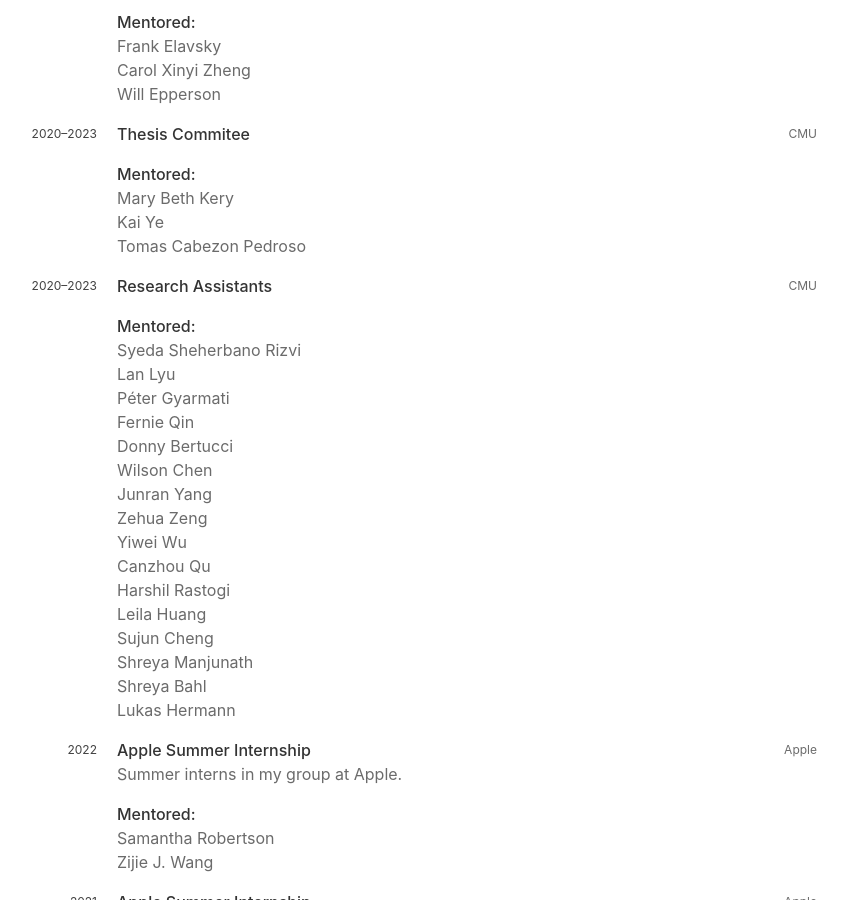
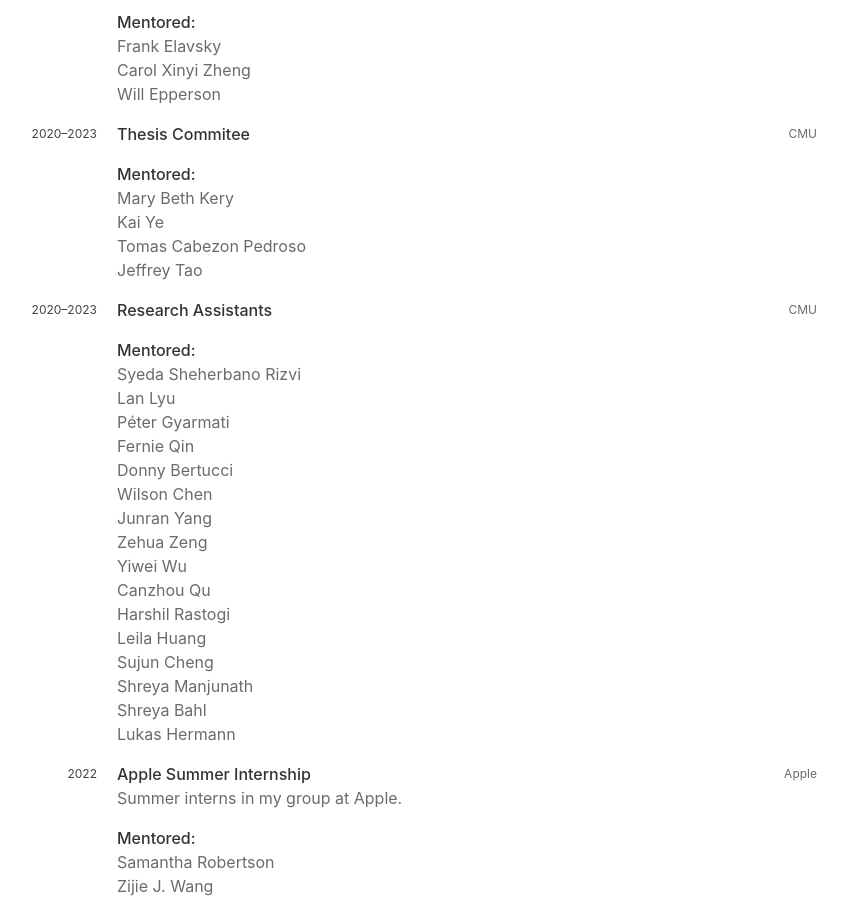
Before and after one commit to domoritz/domoritz.github.io, a Jekyll site: the page built from cv.html, in a window 1280 px wide and 900 px high, scrolled down 7042 px. Shown: the whole window, without its empty margins (223-1071 px from the left). Built offline with Jekyll 4.4.1, drawn with Linux system fonts in a browser that asks for light colours.

Commit message:
Add jeff

```diff
--- a/_data/mentoring.yml
+++ b/_data/mentoring.yml
@@ -13,6 +13,7 @@
     - Mary Beth Kery
     - Kai Ye
     - Tomas Cabezon Pedroso
+    - Jeffrey Tao
 - title: "Research Assistants"
   year: 2020-2023
   location: CMU
```
